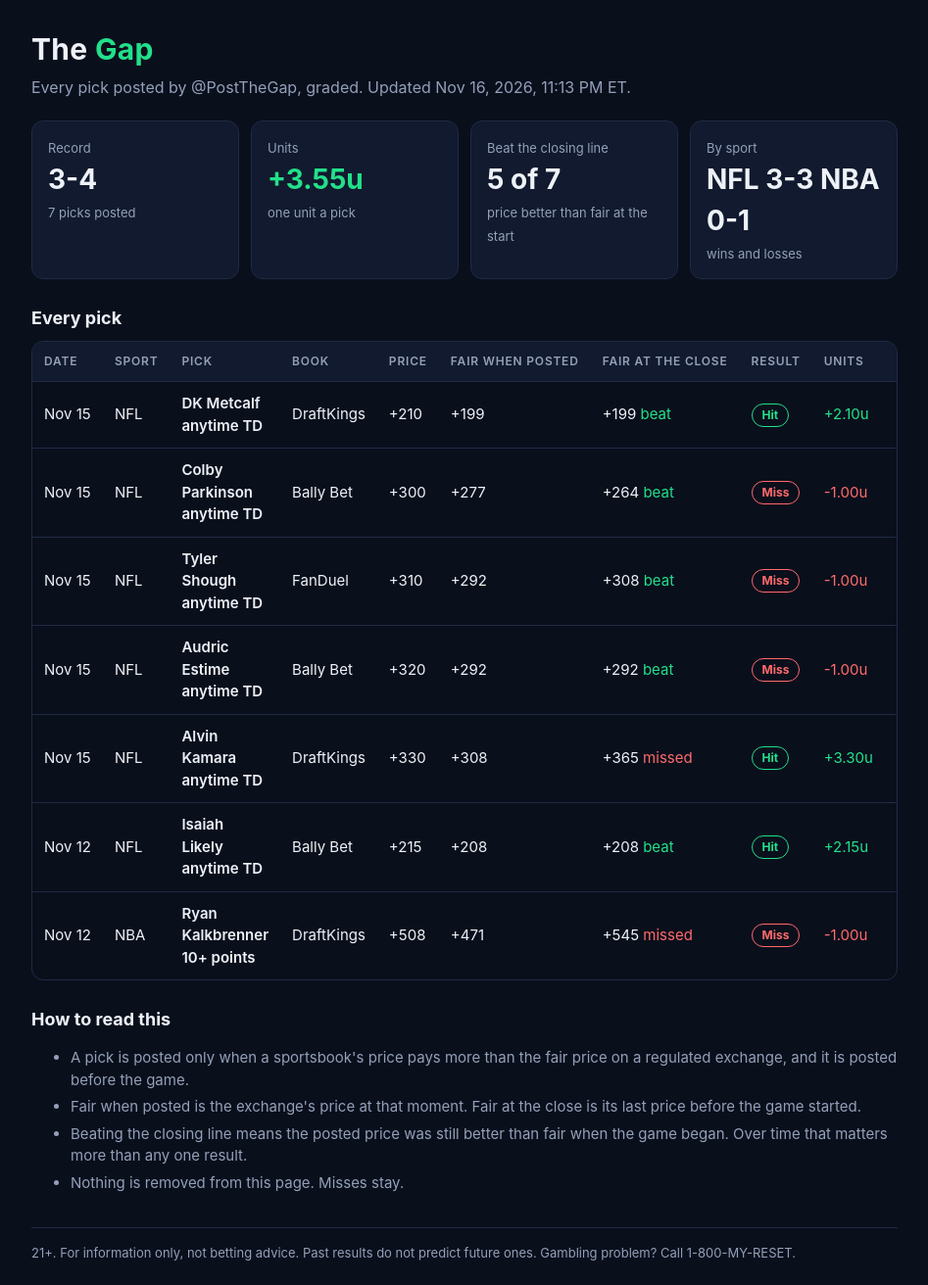
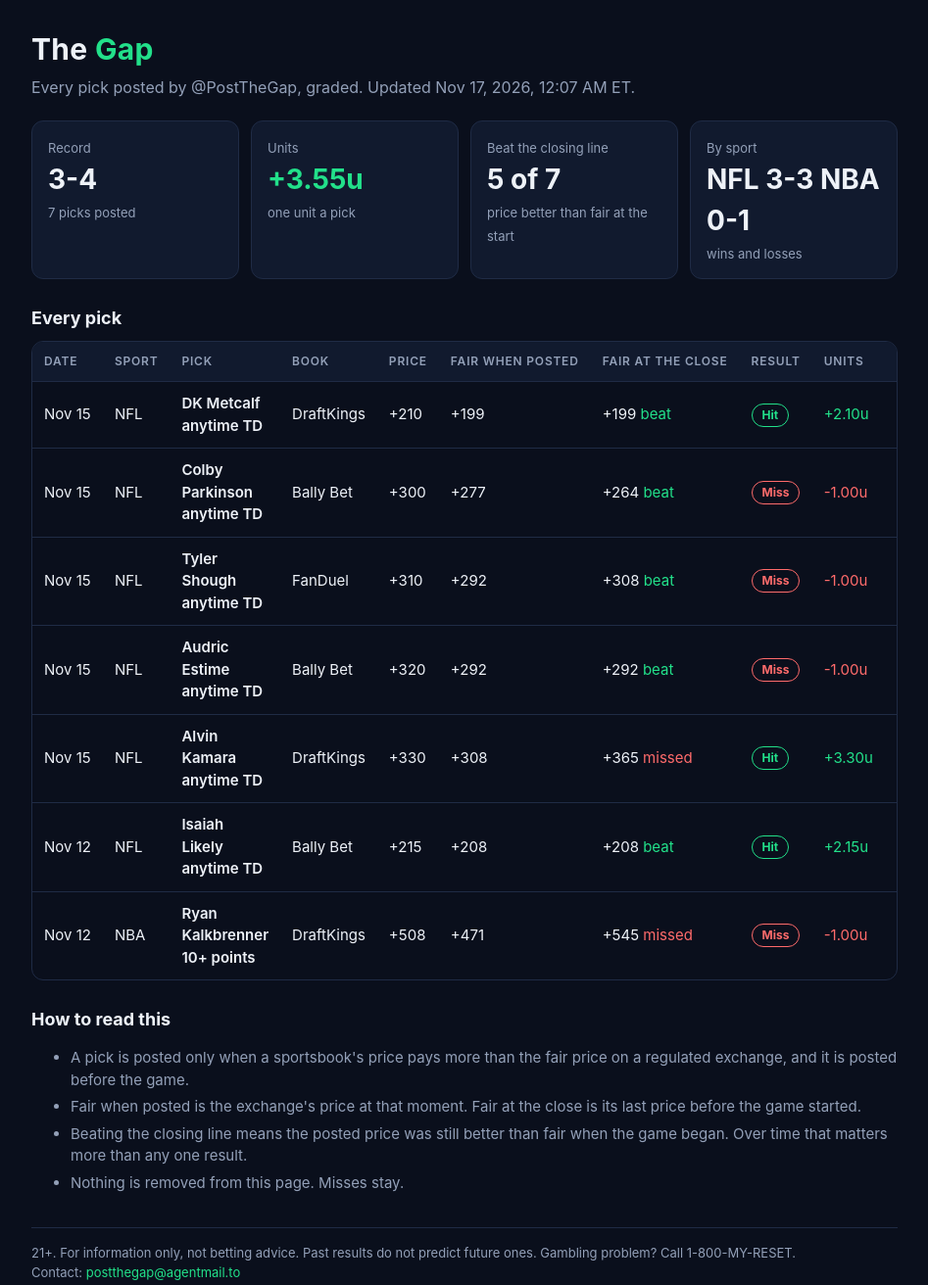
Before and after one commit to postthegap/postthegap.github.io, a plain HTML site: page index.html in a window 1280 px wide. Shown: the whole page at 98% size, without its empty margins (166-1113 px from the left). Drawn offline with Linux system fonts and the light colour scheme.

Commit message:
Record updated 2026-11-17T05:07Z

```diff
--- a/index.html
+++ b/index.html
@@ -22,7 +22,7 @@ a{color:var(--green);text-decoration:none}a:hover{text-decoration:underline}
 footer{color:var(--dim);font-size:13px;margin-top:34px;border-top:1px solid var(--line);padding-top:16px}
 </style></head><body><main>
 <h1>The <span>Gap</span></h1>
-<p class="sub">Every pick posted by @PostTheGap, graded. Updated Nov 16, 2026, 11:13 PM ET.</p>
+<p class="sub">Every pick posted by @PostTheGap, graded. Updated Nov 17, 2026, 12:07 AM ET.</p>
 <div class="tiles"><div class='tile'><small>Record</small><b>3-4</b><small>7 picks posted</small></div><div class='tile'><small>Units</small><b><span class='pos'>+3.55u</span></b><small>one unit a pick</small></div><div class='tile'><small>Beat the closing line</small><b>5 of 7</b><small>price better than fair at the start</small></div><div class='tile'><small>By sport</small><b>NFL 3-3 NBA 0-1</b><small>wins and losses</small></div></div>
 <h2>Every pick</h2>
 <div class="wrap"><table><thead><tr><th>Date</th><th>Sport</th><th>Pick</th><th>Book</th><th>Price</th><th>Fair when posted</th><th>Fair at the close</th><th>Result</th><th>Units</th><th></th></tr></thead>
@@ -34,5 +34,5 @@ footer{color:var(--dim);font-size:13px;margin-top:34px;border-top:1px solid var(
 <li>Beating the closing line means the posted price was still better than fair when the game began. Over time that matters more than any one result.</li>
 <li>Nothing is removed from this page. Misses stay.</li>
 </ul>
-<footer>21+. For information only, not betting advice. Past results do not predict future ones. Gambling problem? Call 1-800-MY-RESET.</footer>
+<footer>21+. For information only, not betting advice. Past results do not predict future ones. Gambling problem? Call 1-800-MY-RESET.<br>Contact: <a href='mailto:postthegap@agentmail.to'>postthegap@agentmail.to</a></footer>
 </main></body></html>
```
